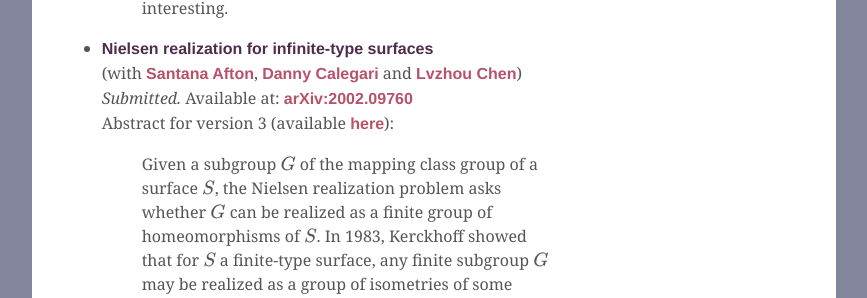
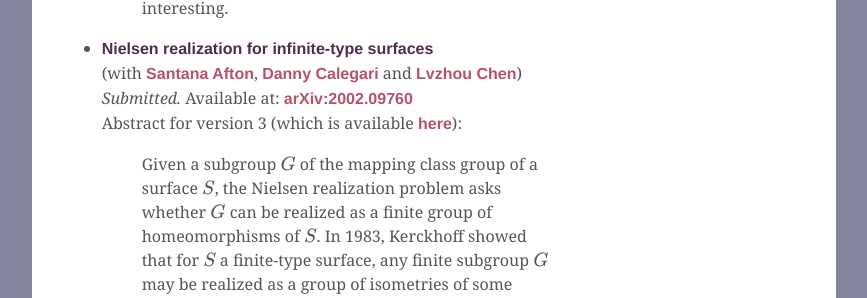
Before and after one commit to ryleelyman/Site, a Jekyll site: the page built from research.md, in a window 1280 px wide. Shown: the part 942-1240 px from the top of the page, without its empty margins (206-1073 px from the left). Built offline with Jekyll 4.4.1, drawn with Linux system fonts in a browser that asks for light colours; formulas are drawn with MathJax 3.

Commit message:
updated Nielsen Realization paper

```diff
--- a/research.md
+++ b/research.md
@@ -36,7 +36,7 @@ Abstract:
 (with [Santana Afton](http://people.math.gatech.edu/~safton3/),
 [Danny Calegari](http://math.uchicago.edu/~dannyc/) and [Lvzhou Chen](http://math.uchicago.edu/~lzchen/))
 *Submitted.* Available at: [arXiv:2002.09760](https://arxiv.org/abs/2002.09760)
-Abstract for version 3 (available [here][Nielsen]):
+Abstract for version 3 (which is available [here][Nielsen]):
 > Given a subgroup $$G$$ of the mapping class group of a surface $$S$$,
 > the Nielsen realization problem asks whether $$G$$ can be realized
 > as a finite group of homeomorphisms of $$S$$. In 1983, Kerckhoff
@@ -80,5 +80,5 @@ titled Train Tracks and Outer Automorphisms of Hyperbolic Groups.
 [Free By Z Slides]: {{ "assets/pdfs/freebyz.pdf" | relative_url }}
 [Braid Slides]: {{ "assets/pdfs/PseudoAnosovBraid.pdf" | relative_url }}
 [CV]: {{ "assets/pdfs/Lyman.pdf" | relative_url }}
-[Nielsen]: {{ "assets/pdfs/Nielsen_v3.pdf" | relative_url }}
+[Nielsen]: {{ "assets/pdfs/Nielsen_v3b.pdf" | relative_url }}
 [traintracksorbigraphs]: https://arxiv.org/abs/1909.03097
```
Also changed, not shown: 9 other files.
